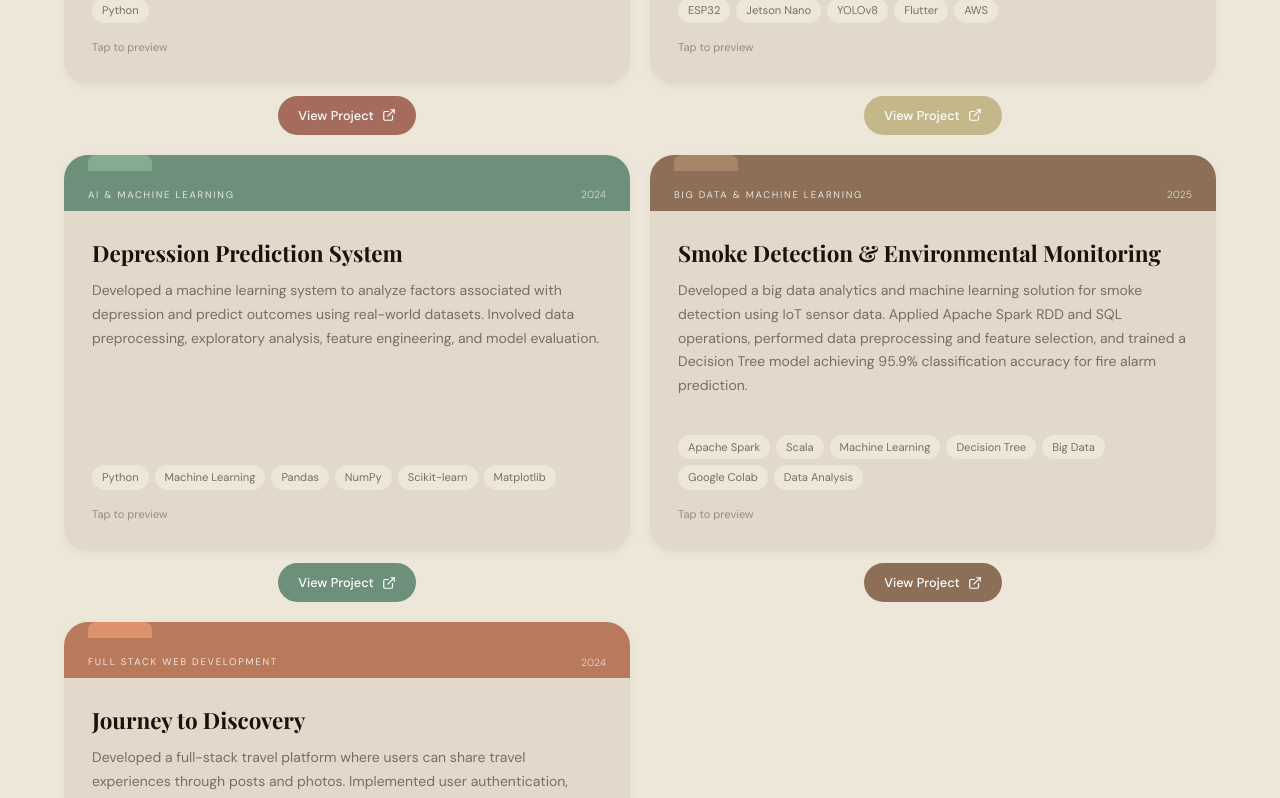
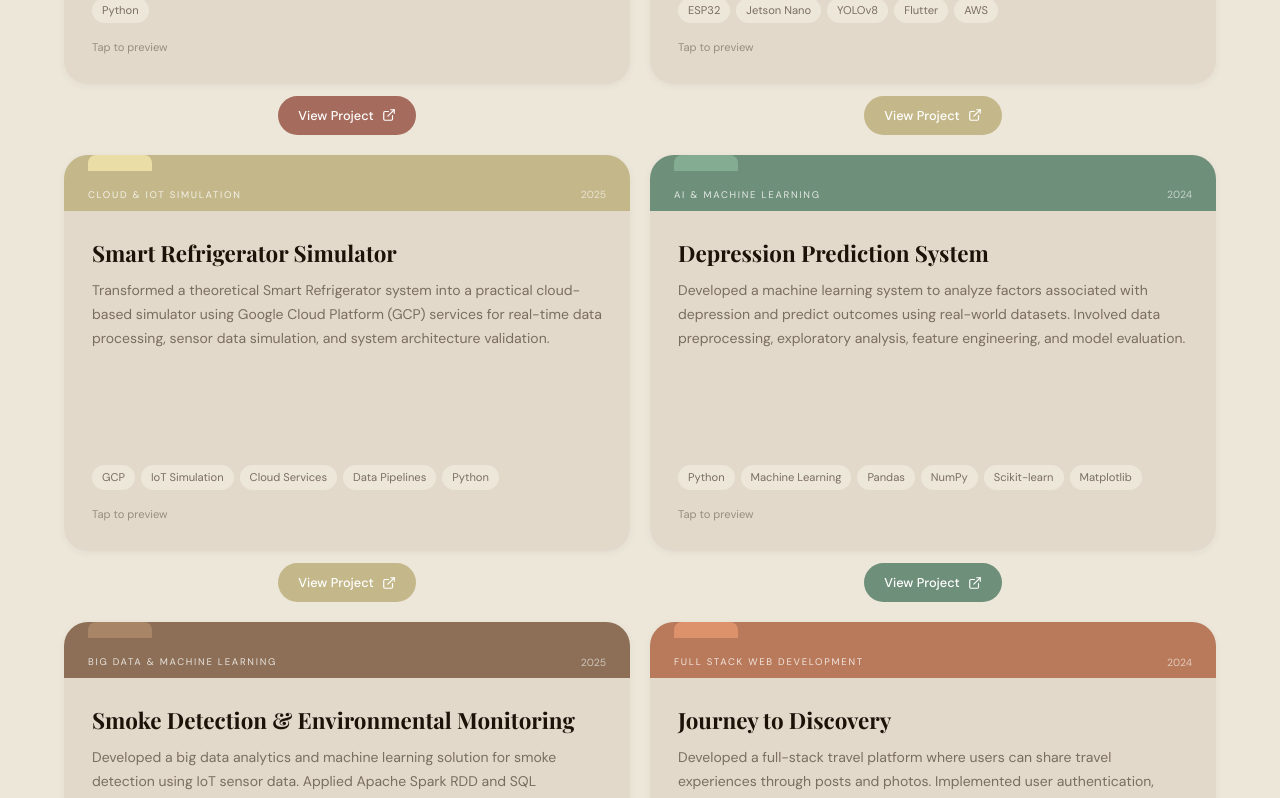
Before and after one commit to joudnaif/portfolio, a React (Vite) app: page / in a window 1280 px wide. Shown: the part 3595-4393 px from the top of the page. Built offline with nearby package versions, Linux system fonts and the light colour scheme; a web font is replaced by a local one.

Commit message:
Update portfolio

```diff
--- a/src/app/components/ProjectsSection.tsx
+++ b/src/app/components/ProjectsSection.tsx
@@ -64,6 +64,21 @@ const projects = [
     screenshots: [
       "/images/Fridge1.png",
       "/images/Fridge2.jpg",
+    ],
+  },
+  {
+    id: 4,
+    title: "Smart Refrigerator Simulator",
+    category: "Cloud & IoT Simulation",
+    year: "2025",
+    description:
+      "Transformed a theoretical Smart Refrigerator system into a practical cloud-based simulator using Google Cloud Platform (GCP) services for real-time data processing, sensor data simulation, and system architecture validation.",
+    tech: ["GCP", "IoT Simulation", "Cloud Services", "Data Pipelines", "Python"],
+    color: "#C4B88A",
+    highlight: false,
+    url: "https://smart-refrigerator--joudnaaiif.replit.app",
+    screenshots: [
+      "/images/FridgeSimulator1.png",
     ],
   },
   {
```
Also changed, not shown: 1 other file (tests, documents, lock files or other folders).
